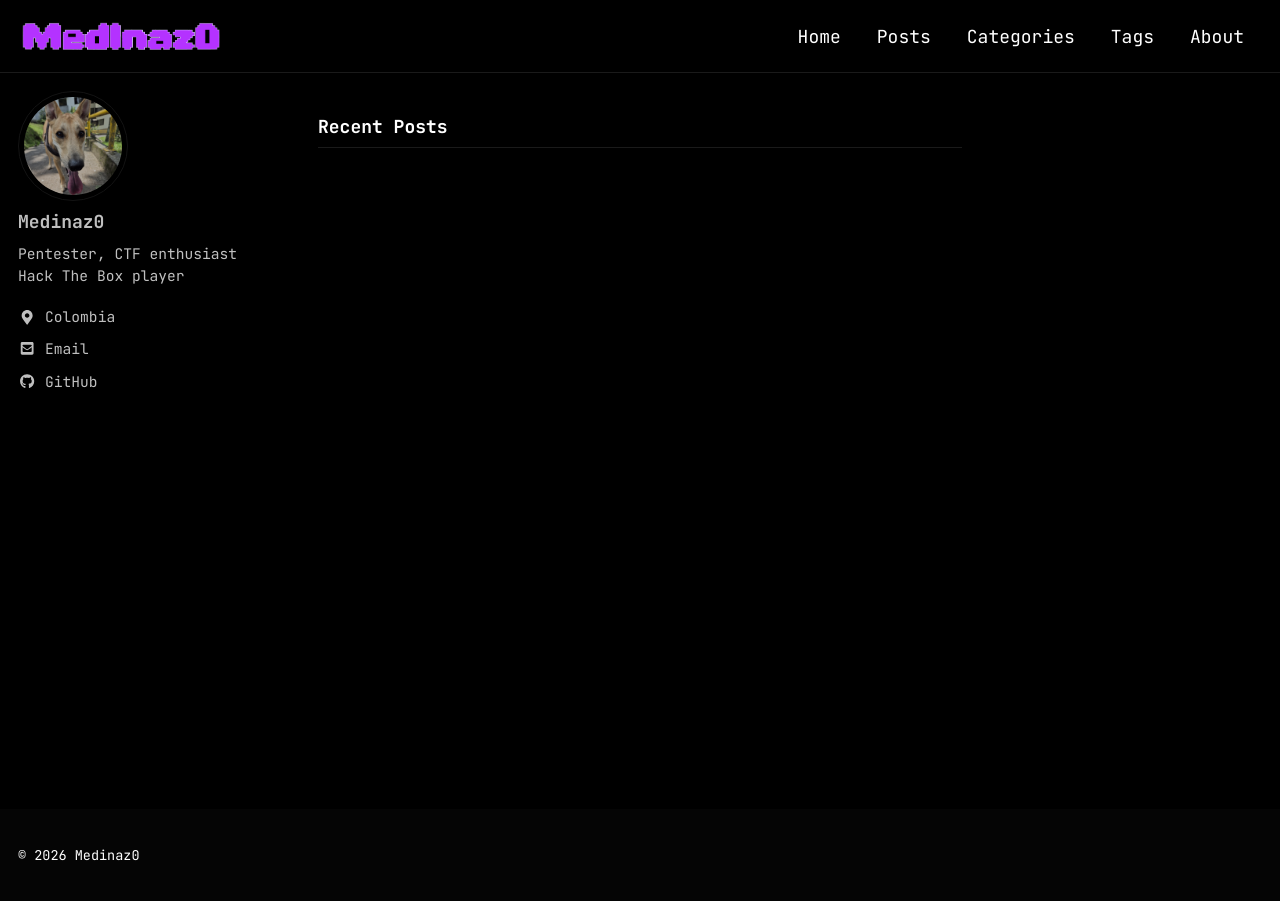
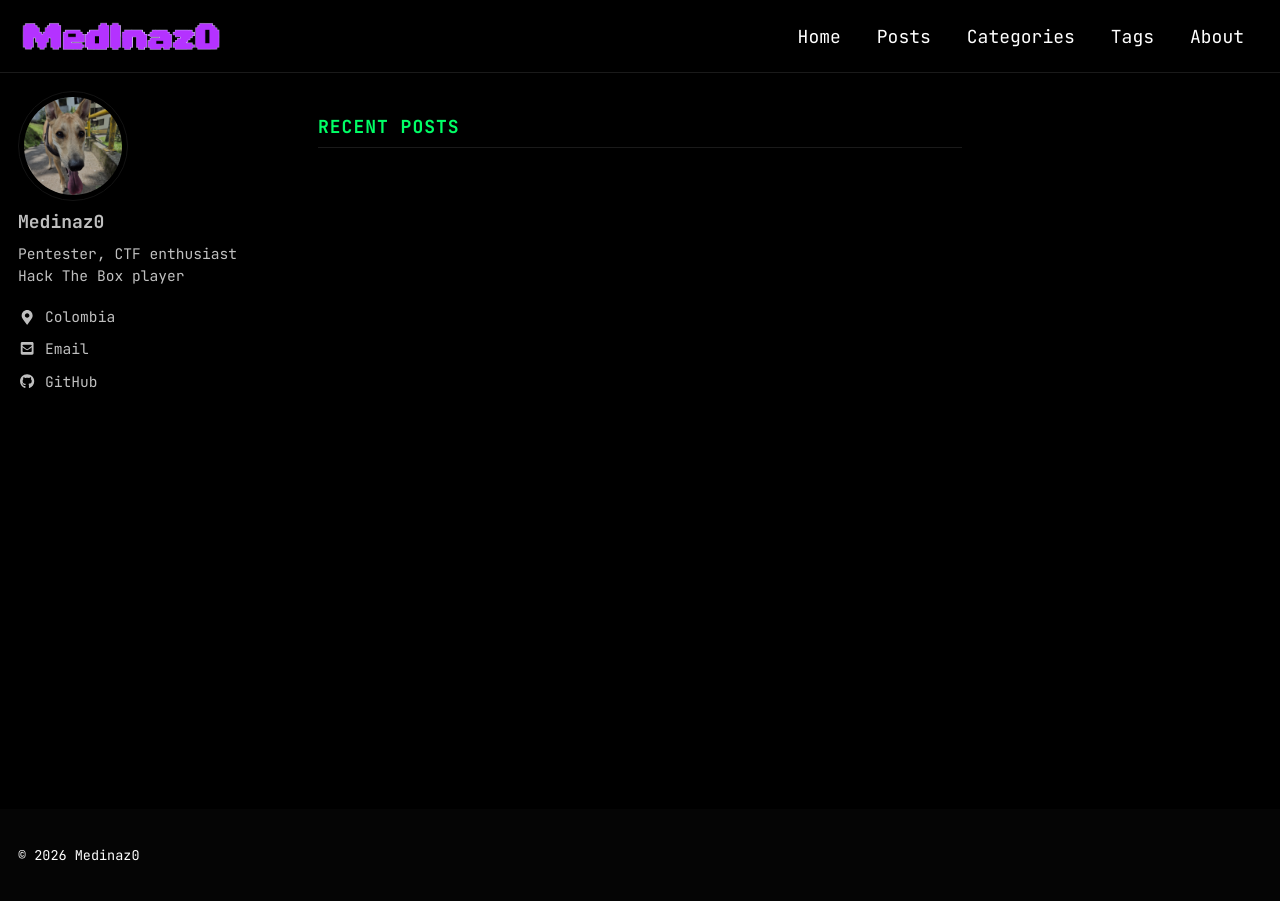
Before and after one commit to Medinaz0/medinaz0.github.io, a Jekyll site: the page built from index.html, in a window 1280 px wide. Built offline with Jekyll 4.4.1, drawn with Linux system fonts in a browser that asks for light colours; cached includes are drawn as plain includes; a script that is not in the unit is left out; the list of posts is cut into pages by our own code.

Commit message:
feat: write-up cards with green borders and hover effects

```diff
--- a/_sass/minimal-mistakes/_archive.scss
+++ b/_sass/minimal-mistakes/_archive.scss
@@ -20,14 +20,24 @@
 
 .archive__item {
   position: relative;
+  padding: 0.75em;
+  border-left: 2px solid transparent;
+  transition: border-color 0.2s ease, background 0.2s ease;
+
+  &:hover {
+    border-left-color: #00ff66;
+    background: rgba(0, 255, 102, 0.02);
+  }
 }
 
 .archive__subtitle {
   margin: 1.414em 0 0;
   padding-bottom: 0.5em;
   font-size: $type-size-5;
-  color: $muted-text-color;
-  border-bottom: 1px solid $border-color;
+  color: #00ff66;
+  border-bottom: 1px solid #1a1a1a;
+  text-transform: uppercase;
+  letter-spacing: 1px;
 
   + .list__item .archive__item-title {
     margin-top: 0.5em;
@@ -36,10 +46,20 @@
 
 .archive__item-title {
   margin-bottom: 0.25em;
-  font-family: $sans-serif-narrow;
+  font-family: $monospace;
   line-height: initial;
   overflow: hidden;
   text-overflow: ellipsis;
+
+  a {
+    color: #ffffff;
+    text-decoration: none;
+
+    &:hover {
+      color: #00ff66;
+      text-shadow: 0 0 8px rgba(0, 255, 102, 0.3);
+    }
+  }
 
   a + a {
     opacity: 0.5;
```
